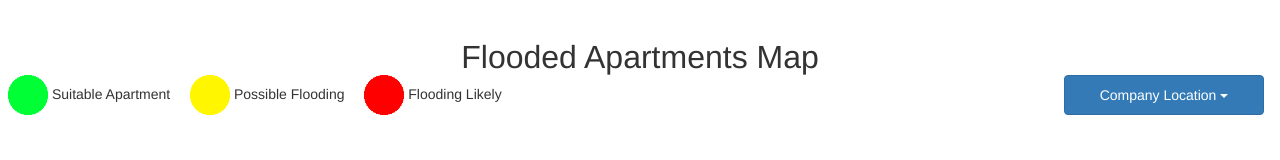
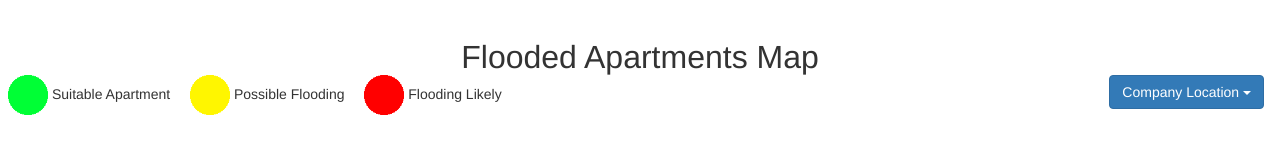
Before and after one commit to cellistalentpath/flood_map, a website: page index.html in a window 1280 px wide. Drawn offline with nearby package versions, Linux system fonts and the light colour scheme; some packages are replaced by stand-ins of ours.

Commit message:
changed max width of button

```diff
--- a/style.css
+++ b/style.css
@@ -82,7 +82,7 @@ body {
 }
 
 button {
-  width: 25vh;
-  height: 5vh;
+  max-width: 175px;
+  max-height: 75px;
   /* font-size: 0.8em; */
 }
```
